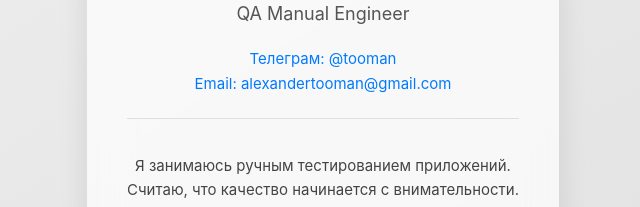
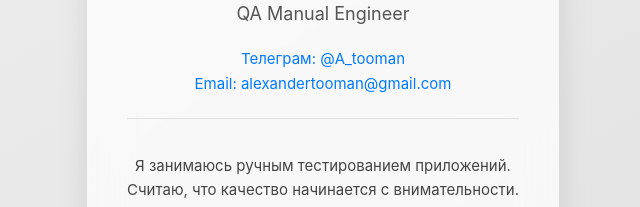
Before and after one commit to alexandertooman/alexandertooman.github.io, a plain HTML site: page index.html in a window 1280 px wide. Shown: the part 422-629 px from the top of the page, 317-957 px from the left. Drawn offline with Linux system fonts and the light colour scheme; a web font is replaced by a local one.

Commit message:
Update index.html

```diff
--- a/index.html
+++ b/index.html
@@ -14,7 +14,7 @@
     <h2>QA Manual Engineer</h2>
 
     <div class="contacts">
-      <a href="https://t.me/tooman" target="_blank">Телеграм: @tooman</a>
+      <a href="https://t.me/A_tooman" target="_blank">Телеграм: @A_tooman</a>
       <a href="mailto: alexandertooman@gmail.com">Email: alexandertooman@gmail.com</a>
       <!--<a href="tel:+79991234567">Телефон: +7 999 123 45 67</a>*/ -->
     </div>
```
